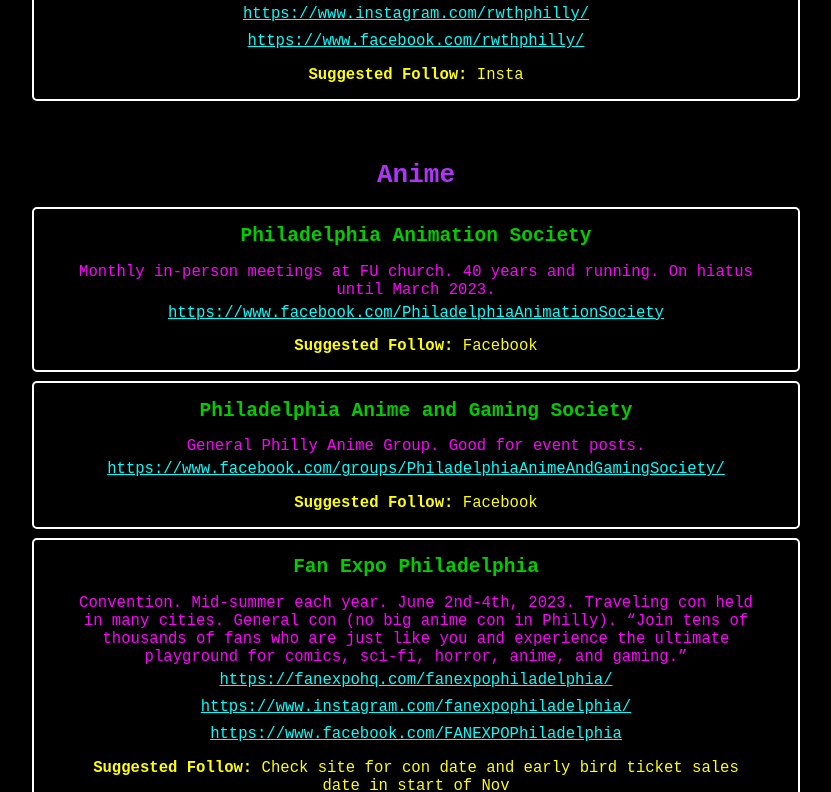
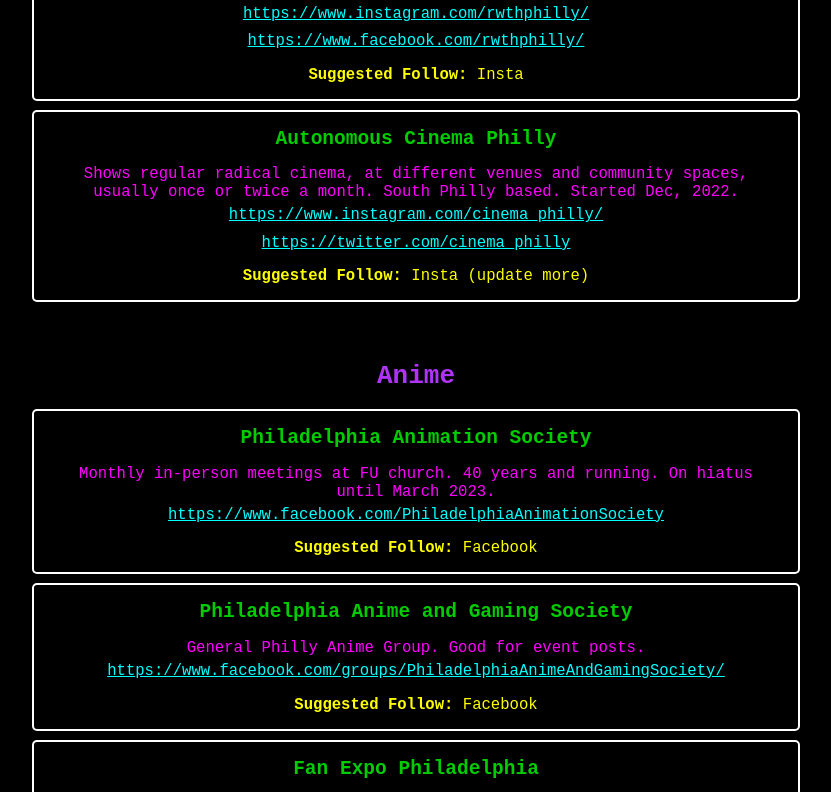
Before and after one commit to KLabWeb/Philly-Happenings, a React (Create React App) app: page / in a window 1280 px wide. Shown: the part 10322-11114 px from the top of the page, without its empty margins (224-1055 px from the left). Built offline with nearby package versions, Linux system fonts and the light colour scheme; the HTML template or start-up script is replaced by a standard one.

Commit message:
some event date updates + add of Autonomous Cinema Philly

```diff
--- a/src/data.js
+++ b/src/data.js
@@ -131,6 +131,13 @@ export const ANARCHISTPHILLY = [
     facebook: "https://www.facebook.com/rwthphilly/",
     insta: "https://www.instagram.com/rwthphilly/",
     suggestedFollow: "Insta"
+  },
+  {
+    title:"Autonomous Cinema Philly",
+    summary: "Shows regular radical cinema, at different venues and community spaces, usually once or twice a month. South Philly based. Started Dec, 2022.",
+    insta: "https://www.instagram.com/cinema_philly/",
+    twitter: "https://twitter.com/cinema_philly",
+    suggestedFollow: "Insta (update more)"
 
   },
 ]
@@ -198,7 +205,7 @@ export const ANIMEPHILLY = [
   },
   {
     title: "Otakon",
-    summary: "DC Convention, usually in late July. 3 hrs out of Philly. Old as hell, started in 1994. 40k+ attendance in 2022.",
+    summary: "DC Convention, usually in late July. July 28th-30th 2023. 3 hrs out of Philly. Old as hell, started in 1994. 40k+ attendance in 2022.",
     mainLink: "https://www.otakon.com/",
     facebook: "https://www.facebook.com/Otakon",
     insta: "https://www.instagram.com/otakonpics/",
@@ -235,7 +242,7 @@ export const CLOSED  = [
 export const CYCLING = [
   {
     title: "Night Cycle Philadelphia",
-    summary: "Monthly rides, 10 miles, at 8:30pm. Ride ends at a bar “chosen for both its vibe and reasonable prices.”",
+    summary: "Monthly rides, 10 miles, at late evening to early night start, usually third Friday of the Month. Ride ends at a bar “chosen for both its vibe and reasonable prices.”",
     facebook: "https://www.facebook.com/phillybikeride/",
     insta: "https://www.instagram.com/nightcycle_phl/",
     suggestedFollow: "FB (insta not often updated)",
@@ -386,6 +393,7 @@ export const FILMHORROR = [
   {
     title: "Exhumed Films",
     summary: "Runs regular retro horror movies at The Mahoning Drive-In Theater, which is 80 mins N of Center City, usually once or twice a week. Sometimes overnight camping. Also shows films more locally, at Phila Mausoleum of Contemporary Art.",
+    mainLink: "https://exhumedfilms.wordpress.com/",
     facebook: "https://www.facebook.com/ExhumedFilms/",
     insta: "https://www.instagram.com/exhumedfilms/",
     suggestedFollow: "FB (insta dead since 2019)",
@@ -398,7 +406,7 @@ export const FILMHORROR = [
   },
   {
     title: "Media Fright Fest",
-    summary: "Bi-annual indie horror film fest in early fall and mid spring. Encourages local selections to submit.",
+    summary: "Sept 30th, 2023. Bi-annual indie horror film fest in early fall and mid spring. Encourages local selections to submit.",
     mainLink: "https://www.facebook.com/groups/mediafrightfest/",
     suggestedFollow: "Check FB events monthly. Check also in early spring and early fall for bi-annual main festival dates.",
   },
@@ -423,15 +431,15 @@ export const FILMHORROR = [
     suggestedFollow: "FB",
   },
   {
-    title: "See also, 'Theaters' section below, as most of these theaters also show regular horror."
-  },
-  {
     title: "Blobfest",
-    summary: "”A blobs and monsters themed take on the sci-fi/horror festival. Re-enact the famous Blob run out Scene. Experience a live Stage Show featuring Aurora Gorealis and Beach Creeper, and dance the night away to live music. Over 70 vendors. The Blob Run 5k run. A self-guided Driving Tour of Filming Locations featured in The Blob.”",
+    summary: "July, 14-16th, 2023. ”A blobs and monsters themed take on the sci-fi/horror festival. Re-enact the famous Blob run out Scene. Experience a live Stage Show featuring Aurora Gorealis and Beach Creeper, and dance the night away to live music. Over 70 vendors. The Blob Run 5k run. A self-guided Driving Tour of Filming Locations featured in The Blob. 24th year in 2023.”",
     mainLink: "https://thecolonialtheatre.com/blobfest/",
     facebook: "https://www.facebook.com/Blobfest",
     insta: "https://www.instagram.com/blobfest/",
     suggestedFollow: "Check for annual date in early summer",
+  },
+  {
+    title: "See also, 'Theaters' section below, as most of these theaters also show regular horror."
   },
 ];
 
--- a/src/foragingData.js
+++ b/src/foragingData.js
@@ -1,7 +1,7 @@
 export const FORAGINGBYDATE = [
   {
     type: "Fruit and Berry",
-    items: ["Strawberry - spring and early summer", "Serviceberry - late spring and early summer", "Spearmint - spring through fall", "Blackberries - summer", "Huckleberries - summer", "Raspberries – summer", "Mulberry – summer", "Dewberry - summer", "Wineberry - summer", "Blueberry - mid to late summer", "Black Cherry - summer and early fall", "Beach Plum - late summer and early fall", "Cornelian Cherry - late summer and early fall", "Elderberry - late summer and early fall"]
+    items: ["Strawberry - spring and early summer", "Serviceberry - late spring and early summer", "Spearmint - spring through fall", "Blackberries - summer", "Huckleberries - summer", "Raspberries – summer", "Mulberry – summer", "Juneberry – summer", "Dewberry - summer", "Wineberry - summer", "Blueberry - mid to late summer", "Black Cherry - summer and early fall", "Beach Plum - late summer and early fall", "Cornelian Cherry - late summer and early fall", "Elderberry - late summer and early fall"]
   },
   {
     type: "Mushroom",
```
